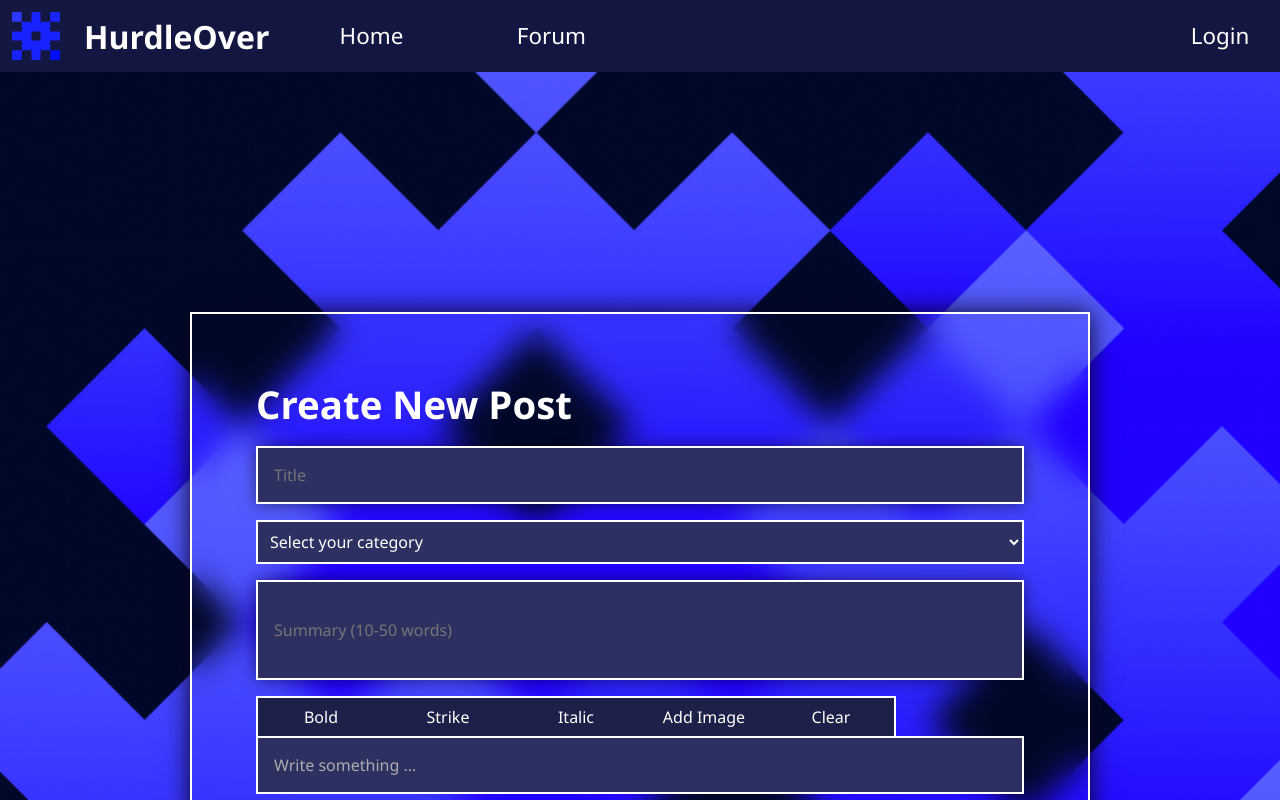
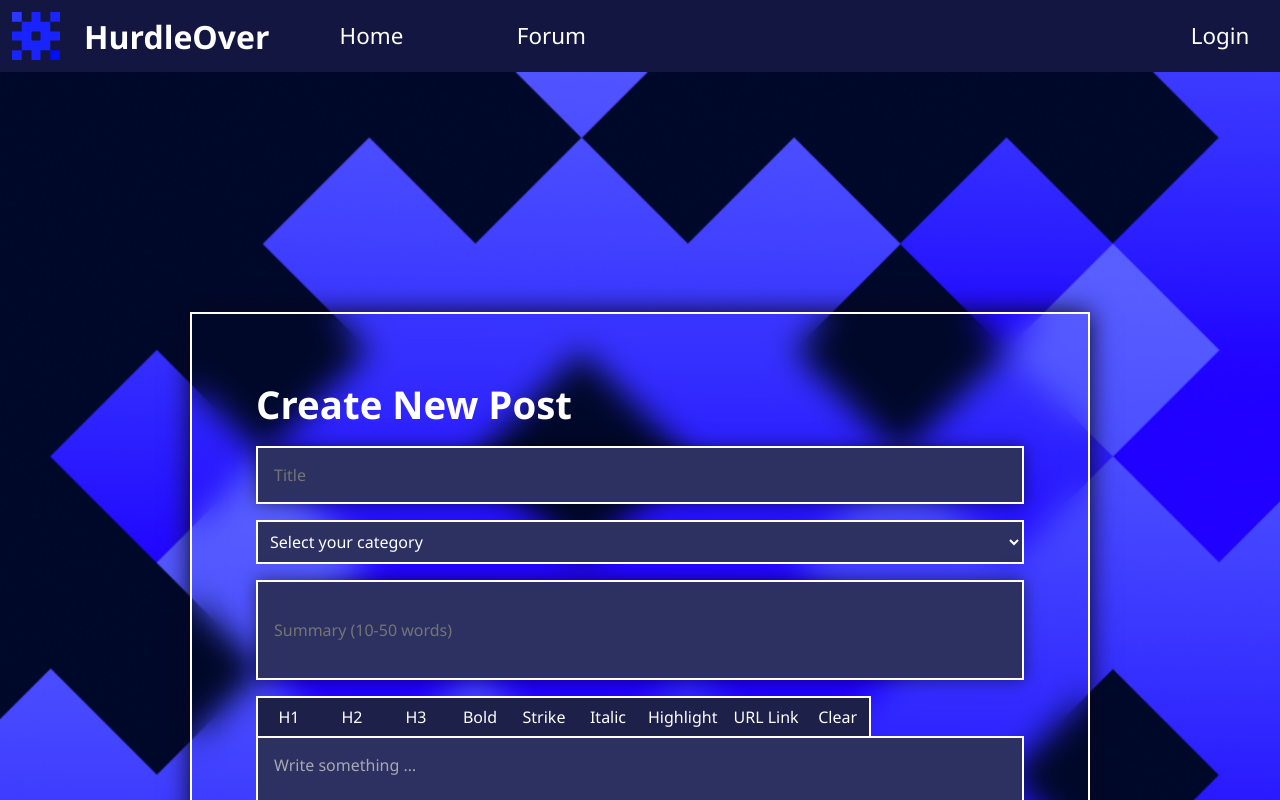
Before and after one commit to undefinedpatient/hurdleOver, a React (Vite) app in the folder frontend/: page /createpost in a window 1280 px wide. Shown: the top 800 px of the page. Built offline with nearby package versions, Linux system fonts and the light colour scheme; no server answers.

Commit message:
Added Heading Highlights URL to editor

```diff
--- a/frontend/package.json
+++ b/frontend/package.json
@@ -12,7 +12,9 @@
   "dependencies": {
     "@tiptap/core": "^2.12.0",
     "@tiptap/extension-dropcursor": "^2.12.0",
-    "@tiptap/extension-image": "^2.12.0",
+    "@tiptap/extension-heading": "^2.12.0",
+    "@tiptap/extension-highlight": "^2.12.0",
+    "@tiptap/extension-link": "^2.12.0",
     "@tiptap/extension-placeholder": "^2.12.0",
     "@tiptap/react": "^2.12.0",
     "@tiptap/starter-kit": "^2.12.0",
--- a/frontend/src/components/Tiptap.jsx
+++ b/frontend/src/components/Tiptap.jsx
@@ -3,40 +3,95 @@ import { useEditor, EditorContent, FloatingMenu, BubbleMenu } from '@tiptap/reac
 import "../styles/tiptap.css"
 // Require an editor as an input
 export default function Tiptap({ editor }){
-    function onBoldClick(event){
-        event.preventDefault();
-        editor.chain().focus().toggleBold().run();
-    }
-    function onItalicClick(event){
-        event.preventDefault();
-        editor.chain().focus().toggleItalic().run();
-    }
-    function onStrikeClick(event){
-        event.preventDefault();
-        editor.chain().focus().toggleStrike().run();
-    }
-    function onAddImageClick(event){
+    function onAddURLClicked(event){
         event.preventDefault();
         const url = window.prompt('URL');
-        if (url) {
-            editor.chain().focus().setImage({ src: url }).run()
+        if(url===null){
+            return;
+        }
+        if (url === '') {
+            editor.chain().focus().extendMarkRange('link').unsetLink().run();
+            return
+        }
+        try {
+            editor.chain().focus().extendMarkRange('link').setLink({ href: url }).run()
+        } catch (e) {
+            alert(e.message);
         }
     }
-    function onClearClick(event){
-        event.preventDefault();
-        editor.chain().clearContent().run();
-    }
+
     return (
         <div className="editor">
             <div className="buttonBar">
-                <button onClick={onBoldClick}>Bold</button>
-                <button onClick={onStrikeClick}>Strike</button>
-                <button onClick={onItalicClick}>Italic</button>
-                <button onClick={onAddImageClick}>Add Image</button>
-                <button onClick={onClearClick}>Clear</button>
+                <button
+                    onClick={(event) => {
+                        event.preventDefault();
+                        editor.chain().focus().toggleHeading({ level: 1 }).run();
+                    }}
+                    className={editor.isActive('heading', { level: 1 }) ? 'active' : ''}>
+                    H1
+                </button>
+                <button
+                    onClick={(event) => {
+                        event.preventDefault();
+                        editor.chain().focus().toggleHeading({ level: 2 }).run();
+                    }}
+                    className={editor.isActive('heading', { level: 2 }) ? 'active' : ''}>
+                    H2
+                </button>
+                <button
+                    onClick={(event) => {
+                        event.preventDefault();
+                        editor.chain().focus().toggleHeading({ level: 3 }).run();
+                    }}
+                    className={editor.isActive('heading', { level: 3 }) ? 'active' : ''}>
+                    H3
+                </button>
+                <button
+                    onClick={(event) => {
+                        event.preventDefault();
+                        editor.chain().focus().toggleBold().run();
+                    }}
+                    className={editor.isActive('bold') ? 'active' : ''}>
+                    Bold
+                </button>
+                <button
+                    onClick={(event) => {
+                        event.preventDefault();
+                        editor.chain().focus().toggleStrike().run();
+                    }}
+                    className={editor.isActive('strike') ? 'active' : ''}>
+                    Strike
+                </button>
+                <button
+                    onClick={(event) => {
+                        event.preventDefault();
+                        editor.chain().focus().toggleItalic().run();
+                    }}
+                    className={editor.isActive('italic') ? 'active' : ''}>
+                    Italic
+                </button>
+                <button
+                    onClick={(event) => {
+                        event.preventDefault();
+                        editor.chain().focus().toggleHighlight().run();
+                    }}
+                    className={editor.isActive('highlight') ? 'active' : ''}>
+                    Highlight
+                </button>
+                <button onClick={onAddURLClicked} className={editor.isActive('link') ? 'active' : ''}>URL Link</button>
+                <button
+                    onClick={(event)=>{
+                        event.preventDefault();
+                        editor.chain().clearContent().run();
+
+                    }
+                }>
+                    Clear
+                </button>
             </div>
             <EditorContent editor={editor} id="editor"/>
-
+            <p>*It is recommended to add your image/video link above to clarify the issues.</p>
         </div>
     );
 }
--- a/frontend/src/pages/CreatePostPage.jsx
+++ b/frontend/src/pages/CreatePostPage.jsx
@@ -2,16 +2,18 @@
 import { useEditor, EditorContent, FloatingMenu, BubbleMenu } from '@tiptap/react';
 import Placeholder from "@tiptap/extension-placeholder";
 import Document from '@tiptap/extension-document'
-import Image from "@tiptap/extension-image";
 import Dropcursor from "@tiptap/extension-dropcursor";
 import Paragraph from "@tiptap/extension-paragraph";
 import Text from "@tiptap/extension-text";
 import Bold from "@tiptap/extension-bold";
 import Italic from "@tiptap/extension-italic";
 import Strike from "@tiptap/extension-strike";
+import Link from '@tiptap/extension-link';
+import Highlight from "@tiptap/extension-highlight";
+import Heading from "@tiptap/extension-heading";
 
-import "../styles/tiptap.css"
-import "../styles/createPostPage.css"
+import "../styles/createPostPage.css";
+import "../styles/tiptap.css";
 
 import Header from "./Header";
 import Footer from "./Footer";
@@ -30,17 +32,23 @@ export default function CreatePostPage(){
     const nagivate = useNavigate();
     const editor = useEditor({
         extensions: [
-            Placeholder.configure({
-                placeholder: 'Write something …',
-            }),
+
             Document,
             Paragraph,
             Text,
             Image,
+            Bold, Italic, Strike,
+            Heading.configure({ levels: [1, 2, 3] }),
+            Highlight.configure({ multicolor: true }),
             Dropcursor,
-            Bold,
-            Italic,
-            Strike
+            Placeholder.configure({
+                placeholder: 'Write something …',
+            }),
+            Link.configure({
+                openOnClick: false,
+                autolink: true,
+                defaultProtocol: 'https'
+            })
         ]
     });
 
--- a/frontend/src/pages/ForumPage.jsx
+++ b/frontend/src/pages/ForumPage.jsx
@@ -6,9 +6,23 @@ import Footer from "./Footer";
 
 import "../styles/styles.css";
 import "../styles/forum.css";
+import { useEffect } from "react";
 
 
 export default function ForumPage(){
+    const [posts, setPosts] = useState([]);
+    useEffect(()=>{
+        const response = fetch("http://localhost:4000/post",{
+            method: "GET",
+        }).then(
+            (res)=>{
+                res.json().then(
+                (info)=>{
+                    setPosts(info);
+                });
+            }
+        )
+    },[]);
     return(
         <>
             <Header/>
--- a/frontend/src/pages/IndexPage.jsx
+++ b/frontend/src/pages/IndexPage.jsx
@@ -1,6 +1,7 @@
 import { useState } from 'react';
 import '../styles/styles.css';
 import '../styles/index.css';
+
 import Post from './Post';
 import Header from './Header';
 import Footer from './Footer';
--- a/frontend/src/pages/Post.jsx
+++ b/frontend/src/pages/Post.jsx
@@ -3,7 +3,7 @@ import '../styles/styles.css';
 import '../styles/index.css';
 import icon from '../assets/cube.svg';
 
-function Post(){
+function Post({title, summary, category, content}){
     return (
         <>
             <div className="post">
--- a/frontend/src/styles/createPostPage.css
+++ b/frontend/src/styles/createPostPage.css
@@ -1,4 +1,5 @@
 main.createPostPage{
+
     display: flex;
         justify-content: center;
         align-items: center;
--- a/frontend/src/styles/tiptap.css
+++ b/frontend/src/styles/tiptap.css
@@ -4,31 +4,36 @@ div.editor{
         position: relative;
         background-color: var(--layer04);
         padding: 16px;
+        min-height: 128px;
         outline: none;
         height: min-content;
         border: 2px solid white;
         overflow: scroll;
         p.is-editor-empty:first-child::before {
-            color: rgb(173, 173, 173);
+            color: rgb(166, 170, 177);
             content: attr(data-placeholder);
             float: left;
             height: 0;
             pointer-events: none;
         }
-        &:focus{
-            border: 2px solid rgb(255, 255, 255, 0.5);
+        mark {
+            background-color: #eeff00;
+            color: black;
+            border-radius: 2px;
+            margin: 0 0.2em;
+
+            padding: 0.2em 0.3em;
         }
+
     }
     div.buttonBar{
         & button{
             background-color: var(--layer03);
             min-width: 64px;
+            width: max-content;
             padding: 8px;
             border: 0px solid white;
                 border-width: 2px 0px 0px;
-            &:hover{
-                filter: invert(100%);
-            }
             &:nth-child(1){
                 border: 0px solid white;
                     border-width: 2px 0px 0px 2px;
@@ -38,7 +43,13 @@ div.editor{
                     border-width: 2px 2px 0px 0px;
             }
         }
+        /* The button is .active when the focused text has the relevent variant applied */
+        & button.active{
+            background-color: var(--layer05);
+        }
 
     }
+    /* Effects */
+
 
 }
```
Also changed, not shown: 2 other files (tests, documents, lock files or other folders).
